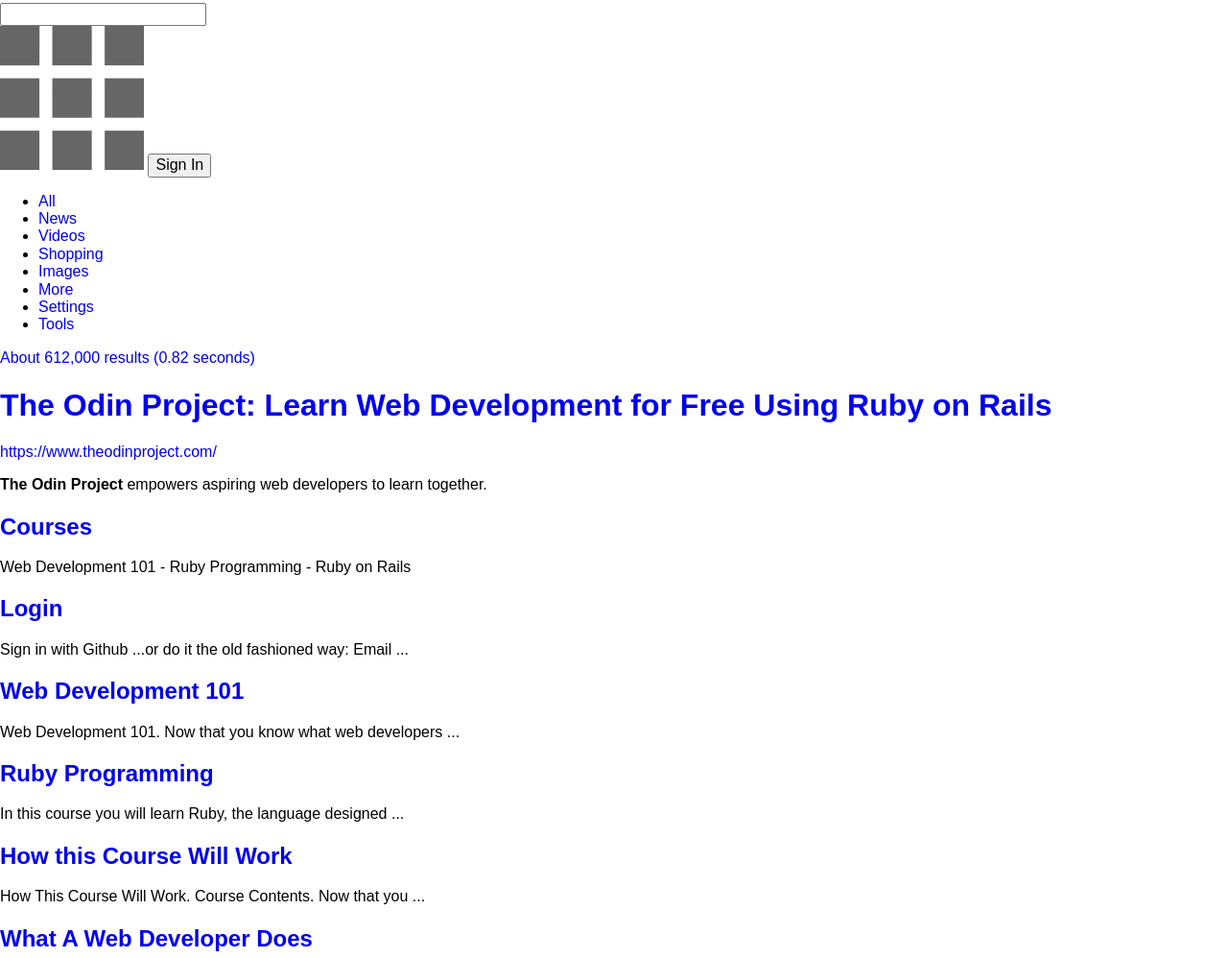
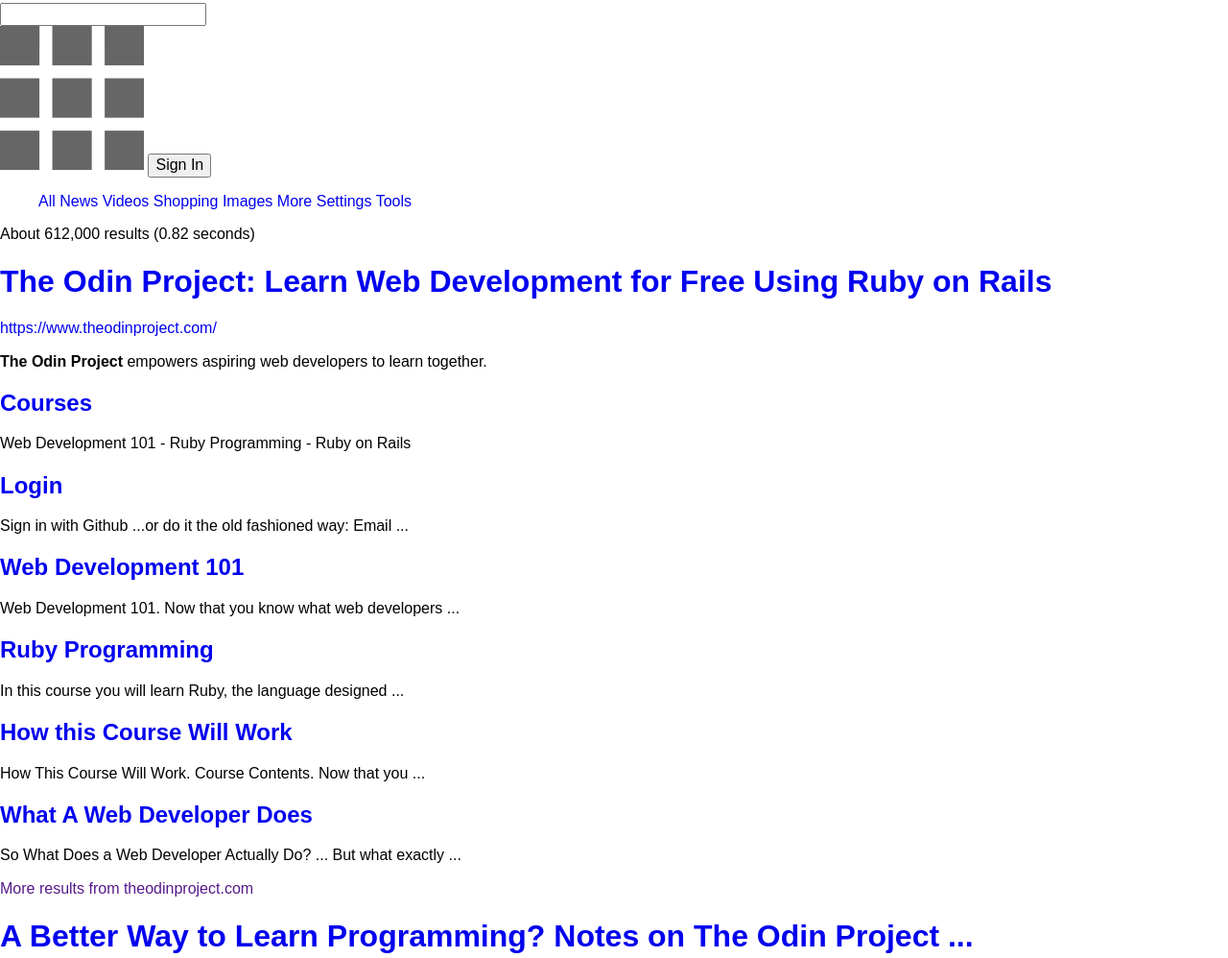
Before and after one commit to allieempire/google-search, a plain HTML site: page index.html in a window 1280 px wide. Shown: the part 722-1720 px from the top of the page at 96% size. Drawn offline with Linux system fonts and the light colour scheme.

Commit message:
Tweaked links and classes

```diff
--- a/index.html
+++ b/index.html
@@ -17,19 +17,19 @@
 			</form>
 		</div>
 		<div id="nav-right">
-			<a href=""><img class="gsuite nav-link" src="images/grid.png"></a>
-			<button class="signin nav-link">Sign In</button>
+			<a href=""><img class="gsuite" src="images/grid.png"></a>
+			<button class="signin">Sign In</button>
 		</div>
 		<div id="nav-tabs">
-			<ul>
-				<li class="page-nav-link"><a href="#">All</li>
-				<li class="page-nav-link"><a href="#">News</li>
-				<li class="page-nav-link"><a href="#">Videos</li>
-				<li class="page-nav-link"><a href="#">Shopping</li>
-				<li class="page-nav-link"><a href="#">Images</li>
-				<li class="page-nav-link"><a href="#">More</li>
-				<li class="page-nav-link settings"><a href="#">Settings</li>
-				<li class="page-nav-link tools"><a href="#">Tools</li>
+			<ul class="nav-tabs">
+				<a class="nav-link selected" href="#">All</a></li>
+				<a class="nav-link" href="#">News</a>
+				<a class="nav-link" href="#">Videos</a>
+				<a class="nav-link" href="#">Shopping</a>
+				<a class="nav-link" href="#">Images</a>
+				<a class="nav-link" href="#">More</a>
+				<a class="nav-link settings" href="#">Settings</a>
+				<a class="nav-link" href="#">Tools</a>
 			</ul>
 		</div>
 	</header>
```
